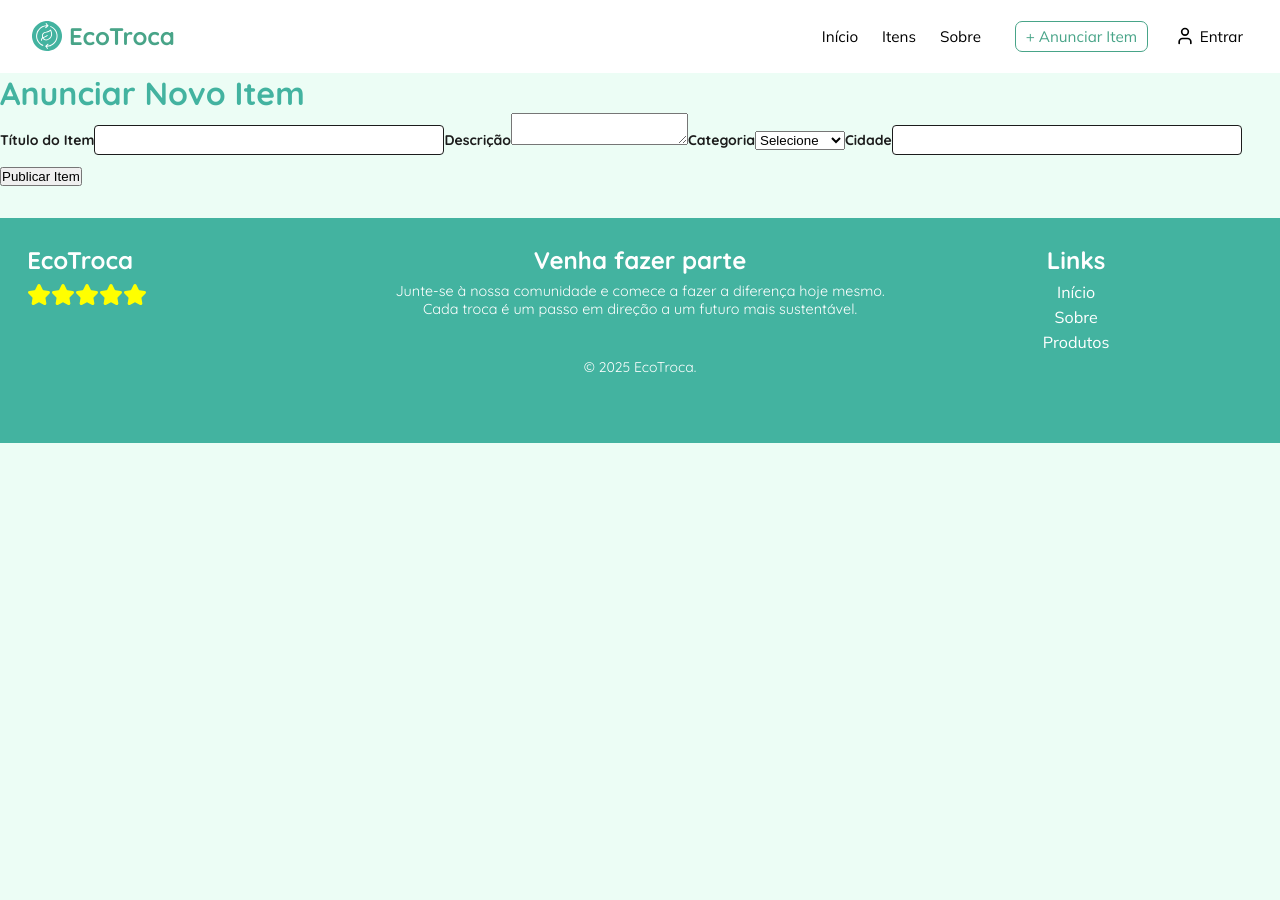
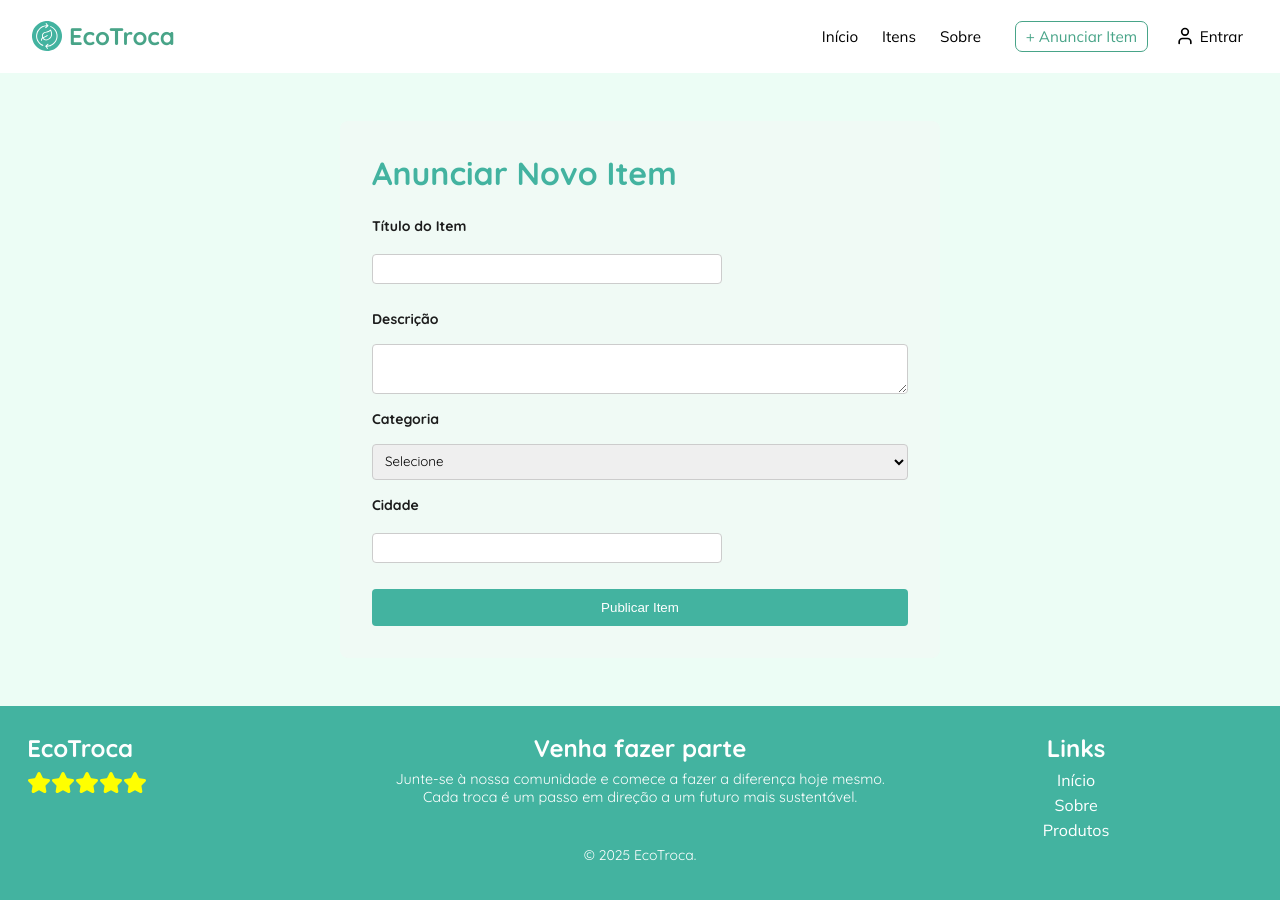
Before and after one commit to FernandaMaressa/EcoTroca, a React (Vite) app: page /anunciar in a window 1280 px wide. Shown: the top 900 px of the page. Before the commit the page ends 800 px from the top, so only its background shows below. Built offline with nearby package versions, Linux system fonts and the light colour scheme.

Commit message:
estilizacao pagina de anunciar itens

```diff
--- a/src/pages/anunciar/Anunciar.css
+++ b/src/pages/anunciar/Anunciar.css
@@ -0,0 +1,46 @@
+.anunciar-container {
+  max-width: 600px;
+  margin: 3rem auto;
+  padding: 2rem;
+  background-color: #f0faf5;
+  border-radius: 8px;
+  font-family: "Quicksand";
+}
+
+.anunciar-container h1 {
+  color: #43b3a0;
+  margin-bottom: 1.5rem;
+}
+
+.anunciar-container form {
+  display: flex;
+  flex-direction: column;
+  gap: 1rem;
+}
+
+.anunciar-container label {
+  font-weight: bold;
+  color: #1c1c1c;
+}
+
+.anunciar-container input,
+.anunciar-container textarea,
+.anunciar-container select {
+  padding: 0.5rem;
+  border-radius: 4px;
+  border: 1px solid #ccc;
+  font-family: "Quicksand";
+}
+
+.anunciar-container button {
+  background-color: #43b3a0;
+  color: #fff;
+  padding: 0.7rem;
+  border: none;
+  border-radius: 4px;
+  cursor: pointer;
+}
+
+.anunciar-container button:hover {
+  background-color: #2e8c79;
+}
```
